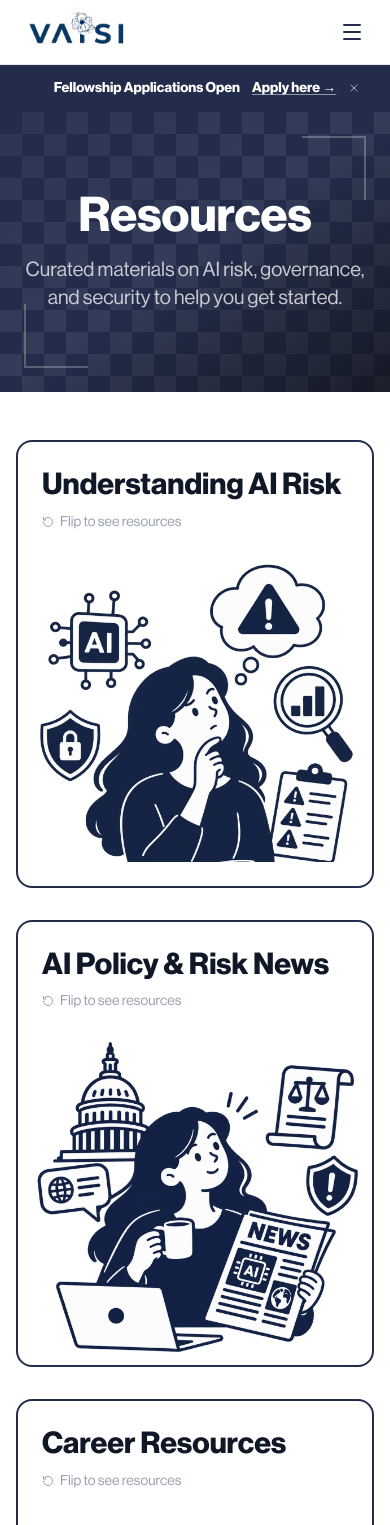
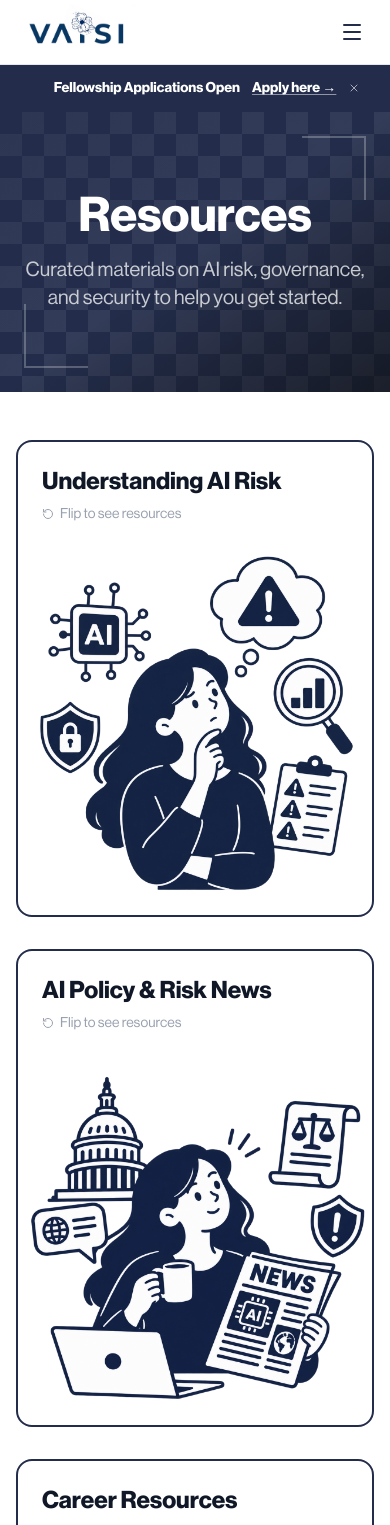
Before and after one commit to Virginia-AI-Security-Initiative/VAISI_Website, a Next.js app: page /resources in a window 390 px wide. Shown: the top 1525 px of the page. Built offline with nearby package versions, Linux system fonts and the light colour scheme.

Commit message:
landscape mobile fix

```diff
--- a/app/resources/page.tsx
+++ b/app/resources/page.tsx
@@ -90,12 +90,11 @@ function ResourceFlipCard({ section }: { section: typeof resourceSections[0] })
             {...hoverLift}
         >
             <div
-                className="relative w-full"
+                className="relative w-full aspect-[3/4] md:aspect-[4/5]"
                 style={{
                     transformStyle: "preserve-3d",
                     transition: "transform 0.65s cubic-bezier(0.4, 0, 0.2, 1)",
                     transform: flipped ? "rotateY(180deg)" : "rotateY(0deg)",
-                    aspectRatio: "4 / 5",
                 }}
             >
                 {/* Front */}
@@ -104,7 +103,7 @@ function ResourceFlipCard({ section }: { section: typeof resourceSections[0] })
                     style={{ backfaceVisibility: "hidden", WebkitBackfaceVisibility: "hidden" }}
                 >
                     <div className="p-6 flex-shrink-0">
-                        <h3 className="text-3xl font-bold text-gray-900 leading-tight mb-2">{section.title}</h3>
+                        <h3 className="text-2xl sm:text-3xl font-bold text-gray-900 leading-tight mb-2">{section.title}</h3>
                         <p className="flex items-center gap-1.5 text-sm text-gray-400 select-none">
                             <RotateCcw size={12} />
                             Flip to see resources
--- a/components/FlipCardSection.tsx
+++ b/components/FlipCardSection.tsx
@@ -44,12 +44,11 @@ function FlipCard({ card }: { card: typeof cards[0] }) {
       {...hoverLift}
     >
       <div
-        className="relative w-full"
+        className="relative w-full aspect-[3/4] md:aspect-[2/3]"
         style={{
           transformStyle: 'preserve-3d',
           transition: 'transform 0.65s cubic-bezier(0.4, 0, 0.2, 1)',
           transform: flipped ? 'rotateY(180deg)' : 'rotateY(0deg)',
-          aspectRatio: '2 / 3',
         }}
       >
         {/* Front */}
@@ -59,7 +58,7 @@ function FlipCard({ card }: { card: typeof cards[0] }) {
         >
           {/* Title area */}
           <div className="p-6 flex-shrink-0">
-            <h2 className="text-3xl font-bold text-gray-900 leading-tight mb-3">{card.title}</h2>
+            <h2 className="text-2xl sm:text-3xl font-bold text-gray-900 leading-tight mb-3">{card.title}</h2>
             <p className="flex items-center gap-1.5 text-xs text-gray-400 select-none">
               <RotateCcw size={10} />
               Flip to learn more
@@ -107,7 +106,7 @@ export default function FlipCardSection() {
         <h2 className="text-[45px] md:text-[75px] font-bold text-gray-900 leading-tight">The Case for AI Safety...</h2>
       </div>
       <div className="hidden md:block w-px self-stretch bg-gray-200 flex-shrink-0" />
-      <StaggerGroup className="md:pl-16 w-full flex-1 grid grid-cols-1 sm:grid-cols-2 gap-6" stagger={0.15}>
+      <StaggerGroup className="md:pl-16 w-full flex-1 grid grid-cols-1 md:grid-cols-2 gap-6" stagger={0.15}>
         {cards.map((card) => (
           <StaggerItem key={card.number}>
             <FlipCard card={card} />
```
